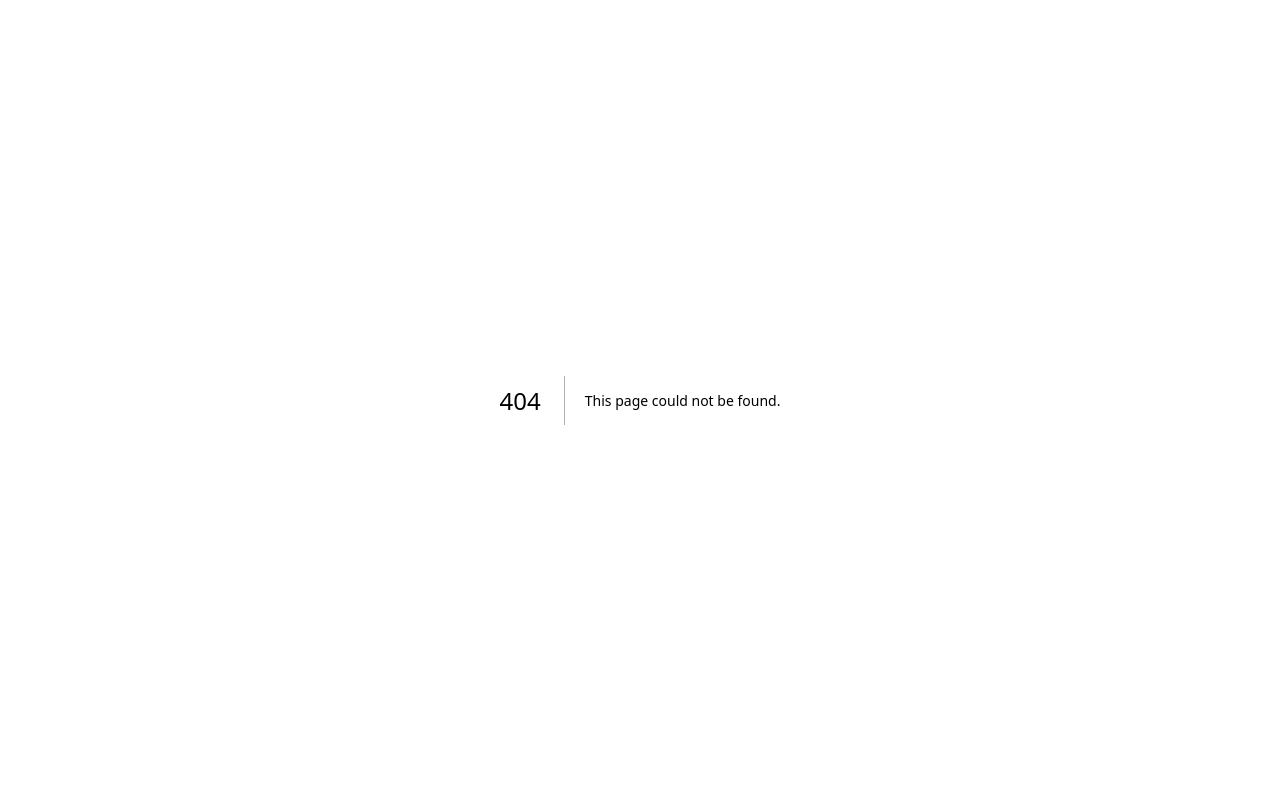
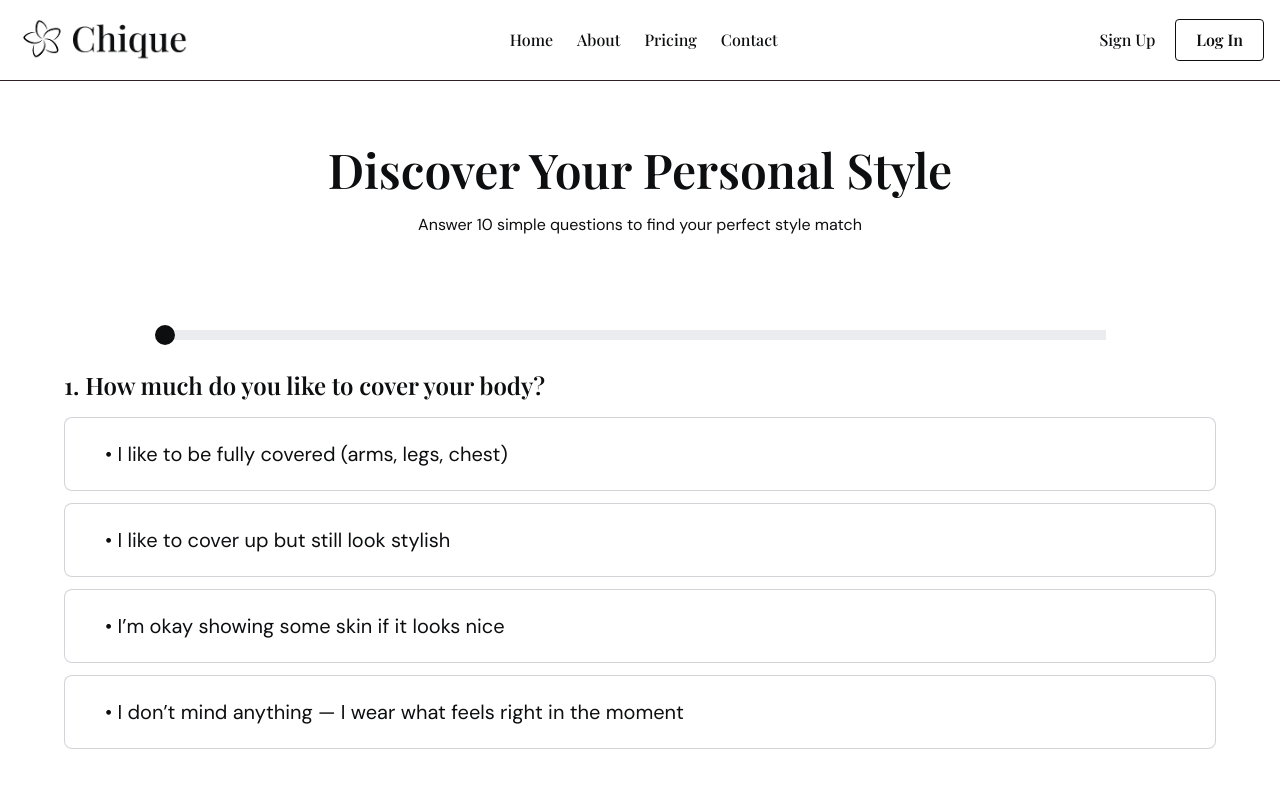
Before and after one commit to Webgenius0/chique, a Next.js app: page /quiz in a window 1280 px wide. Before the commit this address had no page. Shown: the top 795 px of the page. Built offline with nearby package versions, Linux system fonts and the light colour scheme; a web font is replaced by a local one; what @ant-design/nextjs-registry would draw is missing.

Commit message:
Quiz updated

```diff
--- /dev/null
+++ b/app/(site)/quiz/page.js
@@ -0,0 +1,90 @@
+"use client";
+
+import { useState } from "react";
+import Progressbar from "@/components/quiz/Progressbar";
+import QuizStep from "@/components/quiz/QuizStep";
+import { quizQuestions } from "@/data/db";
+
+const Quiz = () => {
+  const [current, setCurrent] = useState(0);
+  const [answers, setAnswers] = useState({});
+
+  const handleSelectOption = (option) => {
+    setAnswers({ ...answers, [quizQuestions[current].id]: option });
+    console.log("Selected Answers:", answers);
+  };
+
+  const next = () => {
+    if (current < quizQuestions.length - 1) {
+      setCurrent(current + 1);
+    } else {
+      toast.success("Quiz Completed!");
+      console.log("Final Answers:", answers);
+    }
+  };
+
+  const previous = () => {
+    if (current > 0) {
+      setCurrent(current - 1);
+    }
+    console.log("Current question:", current);
+  };
+
+  const currentQuestion = quizQuestions[current];
+  const currentAnswer = answers[currentQuestion.id];
+
+  return (
+    <div className="container flex flex-col gap-6 sm:py-16 xs:py-12 py-10">
+      {/* Title Section */}
+      <div className="w-full flex flex-col gap-5 pb-16">
+        <p className="text-center font-secondary text-primary-dark text-5xl font-semibold">
+          Discover Your Personal Style
+        </p>
+        <p className="text-base font-primary text-primary-dark text-center">
+          Answer 10 simple questions to find your perfect style match
+        </p>
+      </div>
+
+      {/* Progressbar */}
+      <Progressbar current={current} quizQuestions={quizQuestions} />
+
+      {/* Quiz Step */}
+      <QuizStep
+        number={current + 1}
+        question={currentQuestion.question}
+        options={currentQuestion.options}
+        onSelect={handleSelectOption}
+        selectedOption={answers[currentQuestion.id]}
+      />
+
+      {/* Navigation Buttons */}
+      <div className="px-44 mt-6 flex justify-between items-center">
+        {current > 0 && (
+          <button
+            onClick={previous}
+            className="cursor-pointer border px-4 py-2 rounded text-primary hover:bg-gray-100"
+          >
+             {"< Previous"}
+          </button>
+        )}
+
+        <div className={current === 0 ? "ml-auto" : ""}>
+          <button
+            onClick={next}
+            className="cursor-pointer bg-primary-dark text-white px-4 py-2 rounded "
+            disabled={
+              currentQuestion.is_required &&
+              !currentAnswer
+            }
+          >
+            {current === quizQuestions.length - 1
+              ? "Get My Style Results"
+              : "Next >"}
+          </button>
+        </div>
+      </div>
+    </div>
+  );
+};
+
+export default Quiz;
--- a/app/(site)/welcome/page.js
+++ b/app/(site)/welcome/page.js
@@ -10,7 +10,7 @@ import { useRouter } from "next/navigation";
 const WelcomePage = () => {
   const router = useRouter();
   const handleNavigate = () => {
-    router.push("/auth/sign-in");
+    router.push("/quiz");
   };
   return (
     <div className="container min-h-screen py-32 flex justify-center items-center">
@@ -31,7 +31,11 @@ const WelcomePage = () => {
             text="We’re going to ask a few quick questions about your health and lifestyle to create a plan tailored just for you."
           />
           {/* start button */}
-          <CommonBtn className={"max-w-32"} type="submit" onclick={handleNavigate}>
+          <CommonBtn
+            className={"max-w-32"}
+            type="submit"
+            onclick={handleNavigate}
+          >
             Start
           </CommonBtn>
         </div>
--- a/components/auth/CreatePasswordForm.jsx
+++ b/components/auth/CreatePasswordForm.jsx
@@ -49,7 +49,7 @@ const CreatePasswordForm = () => {
     // on submit
     const onSubmit = (data) => {
         console.log(data);
-        router.push("/welcome");
+        router.push("/auth/sign-in");
     }
     return (
         <form onSubmit={handleSubmit(onSubmit)} className="w-full flex flex-col gap-3">
--- /dev/null
+++ b/components/quiz/Progressbar.jsx
@@ -0,0 +1,51 @@
+const Progressbar = ({ current = 0, quizQuestions = [] }) => {
+    // Calculate progress safely
+    const totalQuestions = quizQuestions.length || 1; // Prevent division by zero
+    const safeCurrent = Math.min(current, totalQuestions - 1); // Ensure current doesn't exceed total
+    const progressPercentage = ((safeCurrent + 1) / totalQuestions) * 100;
+
+    return (
+        <div className="w-full flex items-center justify-center">
+            <div className="flex items-center w-[971px]">
+                {/* Left circle - Always green */}
+                <svg
+                    xmlns="http://www.w3.org/2000/svg"
+                    width="20"
+                    height="20"
+                    viewBox="0 0 40 40"
+                    fill="none"
+                >
+                    <circle cx="20" cy="20" r="20" fill="#0D0E10" />
+                </svg>
+
+                {/* Progress bar */}
+                <div className="flex-1 bg-[#EBECEF] relative overflow-hidden">
+                    <div
+                        className="bg-primary h-[10px] transition-all duration-300"
+                        style={{
+                            width: `${progressPercentage}%`,
+                        }}
+                    ></div>
+                </div>
+
+                {/* Right circle - Gray by default, green when quiz is finished */}
+                <svg
+                    xmlns="http://www.w3.org/2000/svg"
+                    width="20"
+                    height="20"
+                    viewBox="0 0 40 40"
+                    fill="none"
+                >
+                    <circle
+                        cx="20"
+                        cy="20"
+                        r="20"
+                        fill={safeCurrent >= totalQuestions - 1 ? "" : ""}
+                    />
+                </svg>
+            </div>
+        </div>
+    );
+};
+
+export default Progressbar;
--- /dev/null
+++ b/components/quiz/QuizStep.jsx
@@ -0,0 +1,24 @@
+const QuizStep = ({ number, question, options, onSelect, selectedOption }) => {
+  return (
+    <div className="w-full text-center space-y-4">
+      <h2 className="max-w-6xl mx-auto text-2xl text-primary-dark font-semibold font-secondary text-start">
+        {number}. {question}
+      </h2>
+      <div className="max-w-6xl mx-auto flex flex-col gap-3">
+        {options.map((opt, idx) => (
+          <button
+            key={idx}
+            onClick={() => onSelect(opt)}
+            className={`w-full cursor-pointer px-10 py-[22px] border border-[#4b556340] !text-xl rounded-lg text-left transition
+              ${selectedOption === opt ? " " : "bg-white"}
+            `}
+          >
+            • {opt}
+          </button>
+        ))}
+      </div>
+    </div>
+  );
+};
+
+export default QuizStep;
--- /dev/null
+++ b/data/db.js
@@ -0,0 +1,114 @@
+export const quizQuestions = [
+  {
+    id: 1,
+    question: "How much do you like to cover your body?",
+    options: [
+      "I like to be fully covered (arms, legs, chest)",
+      "I like to cover up but still look stylish",
+      "I’m okay showing some skin if it looks nice",
+      "I don’t mind anything — I wear what feels right in the moment",
+    ],
+  },
+  {
+    id: 2,
+    question: "What colors do you wear most?",
+    options: [
+      "Neutral colors (black, white, beige, cream)",
+      "Earthy colors (brown, olive, camel)",
+      "Light colors (pink, mint, baby blue)",
+      "Bold colors (red, green, blue)",
+      "I don’t know",
+    ],
+  },
+  {
+    id: 3,
+    question: "Which colors look best on your skin tone?",
+    options: [
+      "Warm tones (beige, camel, gold, rust)",
+      "Cool tones (blue, grey, lilac, silver)",
+      "Any color – I wear them all",
+      "I don’t know",
+    ],
+  },
+  {
+    id: 4,
+    question: "Which one describes your body shape best?",
+    options: [
+      "Hourglass (shoulders and hips same size, defined waist)",
+      "Pear (hips wider than shoulders)",
+      "Apple (upper body bigger than lower body, rounder middle)",
+      "Rectangle (shoulders, waist, and hips are straight)",
+      "I don’t know",
+    ],
+  },
+  {
+    id: 5,
+    question: "Choose 2 words that sound like your style:",
+    options: [
+      "Elegant",
+      "Feminine",
+      "Simple",
+      "Fashionable / Trendy",
+      "Modest",
+      "Bold",
+      "GRelaxed",
+    ],
+  },
+  {
+    id: 6,
+    question: "What kind of fabric or material do you like most?",
+    options: [
+      "Cotton or linen (soft and breathable)",
+      "Silk or satin (smooth and shiny)",
+      "Wool or thick warm fabric",
+      "Denim or leather (cool and strong)",
+      "Light fabric like chiffon or tulle (soft and flowy)",
+      "I don’t know",
+    ],
+  },
+  {
+    id: 7,
+    question: "What matters most when you dress?",
+    options: [
+      "Feeling comfortable",
+      "Looking elegant",
+      "Feeling confident",
+      "Keeping it simple",
+      "Looking unique and different",
+    ],
+  },
+  {
+    id: 8,
+    question: "How do you wear accessories?",
+    options: [
+      "Just one simple item (watch, bag, or ring)",
+      "One bold piece (scarf, big earrings, etc.)",
+      "Many items together (jewelry, scarf, glasses…)",
+      "I don’t wear accessories much",
+    ],
+  },
+  {
+    id: 9,
+    question: "What kind of outfits do you admire most?",
+    options: [
+      "Clean, classy outfits",
+      "Loose, elegant, and modest clothes",
+      "Bright or cool street-style outfits",
+      "Soft and feminine dresses",
+      "Simple and neat outfits",
+      "Creative, fun, or unique looks",
+    ],
+  },
+  {
+    id: 10,
+    question: "Which city feels like your style?",
+    options: [
+      "Paris – simple and elegant",
+      "Marrakech – rich colors and modest clothes",
+      "New York – strong, modern, and cool",
+      "Tokyo – fun, creative, and unique",
+      "Cairo or Istanbul – modest with soft traditions",
+      "I don’t know",
+    ],
+  },
+];
```
